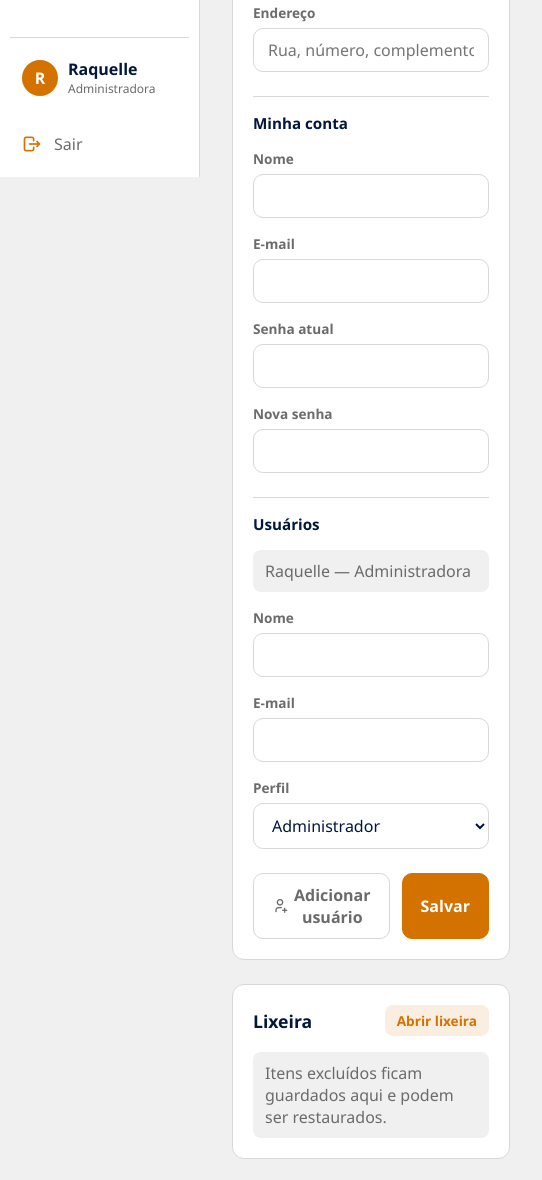
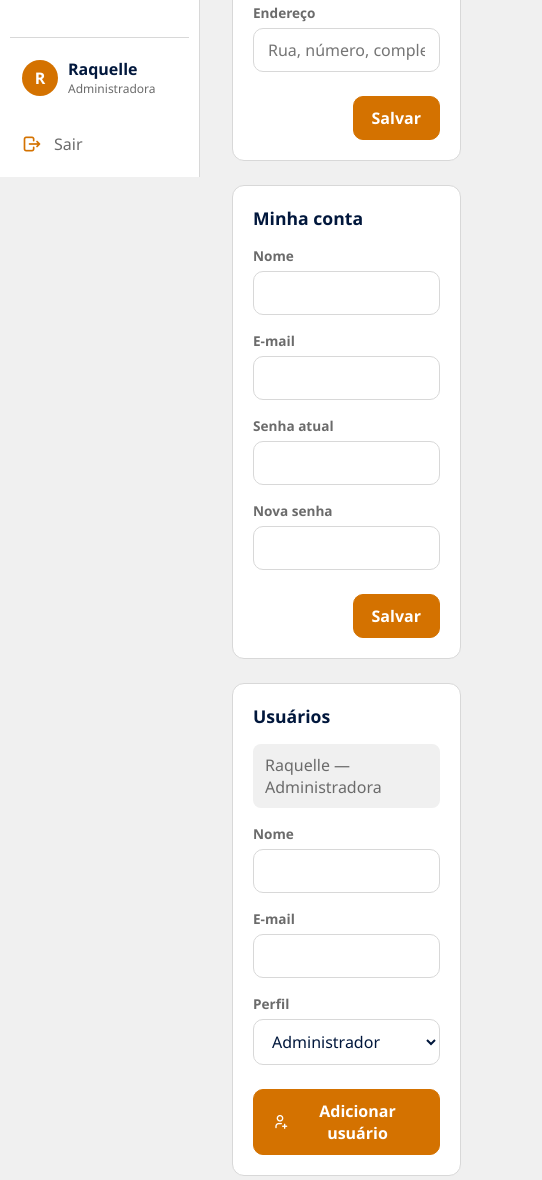
Before and after one commit to raquelleoliveira/admin-imob, a plain HTML site: page pages/configuracoes.html in a window 390 px wide. Shown: the part 667-1847 px from the top of the page, 542 px wide, since content can reach past the window. Drawn offline with Linux system fonts and the light colour scheme.

Commit message:
style: Configurações separadas em cards Imobiliária, Minha conta e Usuários

```diff
--- a/pages/configuracoes.html
+++ b/pages/configuracoes.html
@@ -81,10 +81,10 @@
 
             <section class="bloco">
                 <div class="bloco-topo">
-                    <h2>Dados gerais</h2>
+                    <h2>Imobiliária</h2>
                 </div>
 
-                <form id="form-configuracoes" class="form-grid">
+                <form id="form-imobiliaria" class="form-grid">
 
                     <div class="campo">
                         <label for="nome">Nome da imobiliária</label>
@@ -121,7 +121,18 @@
                         <input type="text" id="endereco" name="endereco" placeholder="Rua, número, complemento">
                     </div>
 
-                    <h3 class="form-secao">Minha conta</h3>
+                    <div class="form-acoes">
+                        <button type="submit" class="btn-primario">Salvar</button>
+                    </div>
+                </form>
+            </section>
+
+            <section class="bloco">
+                <div class="bloco-topo">
+                    <h2>Minha conta</h2>
+                </div>
+
+                <form id="form-conta" class="form-grid">
 
                     <div class="campo">
                         <label for="contaNome">Nome</label>
@@ -143,7 +154,18 @@
                         <input type="password" id="novaSenha" name="novaSenha" autocomplete="new-password">
                     </div>
 
-                    <h3 class="form-secao">Usuários</h3>
+                    <div class="form-acoes">
+                        <button type="submit" class="btn-primario">Salvar</button>
+                    </div>
+                </form>
+            </section>
+
+            <section class="bloco">
+                <div class="bloco-topo">
+                    <h2>Usuários</h2>
+                </div>
+
+                <form id="form-usuarios" class="form-grid">
 
                     <ul class="bloco-lista campo-largo" id="lista-usuarios">
                         <li>Raquelle — Administradora</li>
@@ -171,10 +193,9 @@
                     </div>
 
                     <div class="form-acoes">
-                        <button type="button" class="btn-secundario" id="adicionar-usuario">
+                        <button type="submit" class="btn-primario" id="adicionar-usuario">
                             <i class="ti ti-user-plus"></i> Adicionar usuário
                         </button>
-                        <button type="submit" class="btn-primario">Salvar</button>
                     </div>
                 </form>
             </section>
```
